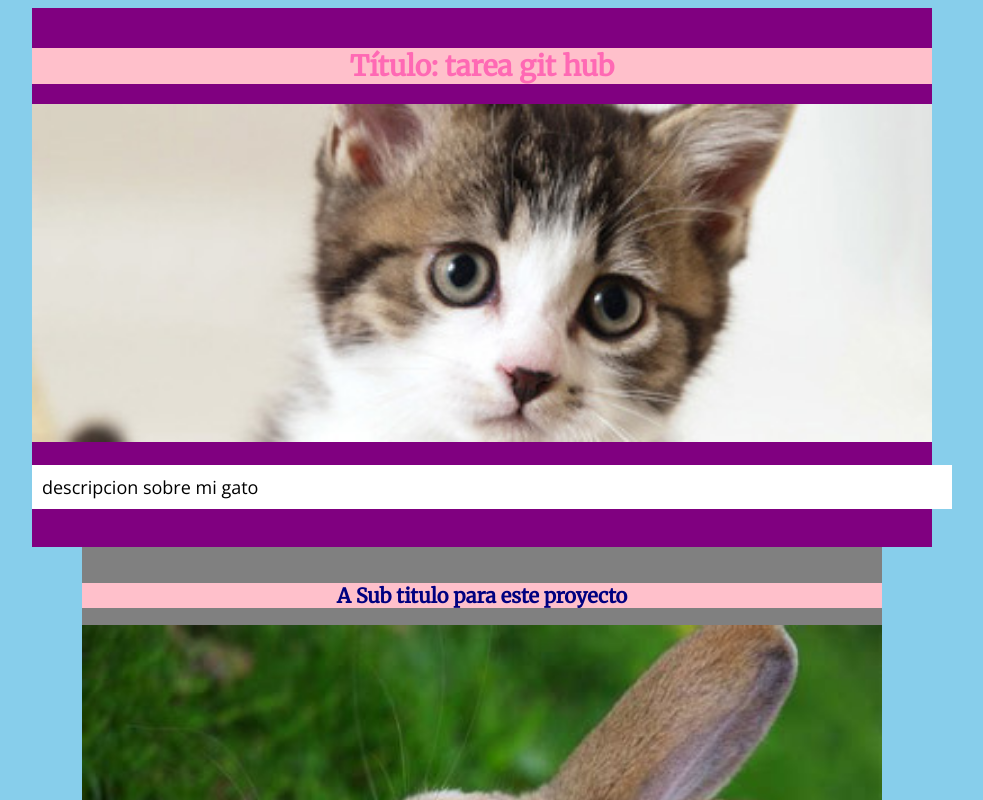
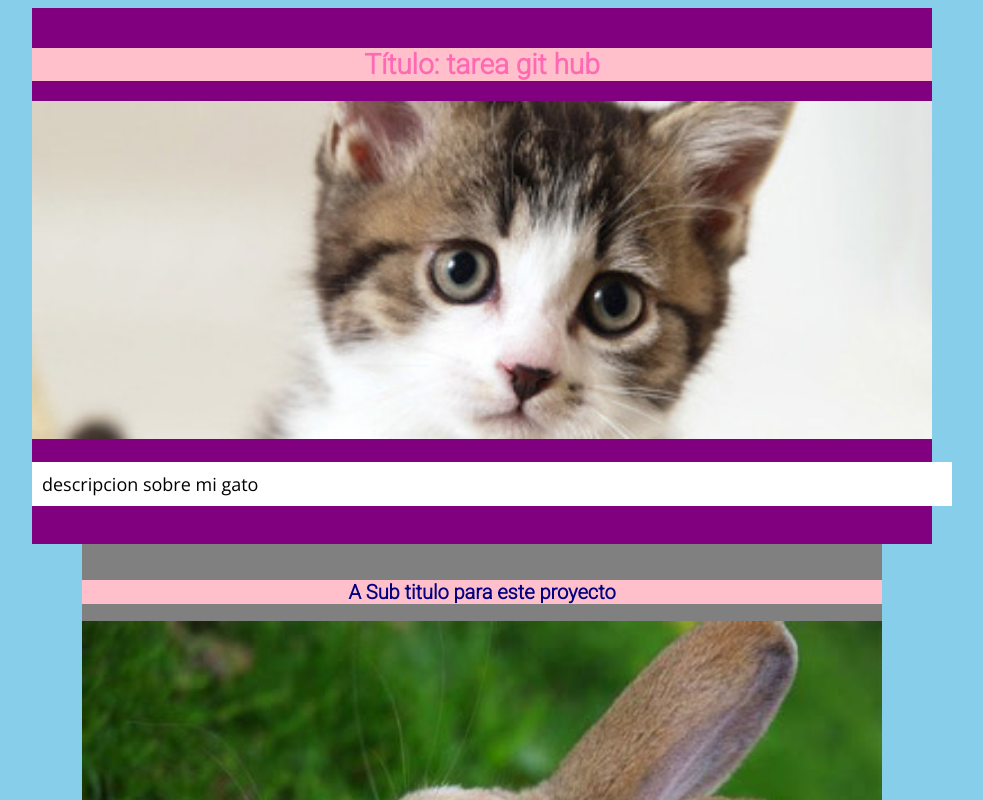
Before and after one commit to alvcarlop/m02-g13, a plain HTML site: page index.html in a window 1280 px wide. Shown: the top 800 px of the page, without its empty margins (158-1141 px from the left). Drawn offline with nearby package versions, Linux system fonts and the light colour scheme.

Commit message:
cambio de tipografia

```diff
--- a/index.html
+++ b/index.html
@@ -10,6 +10,7 @@
 	<link rel="preconnect" href="https://fonts.googleapis.com">
 	<link rel="preconnect" href="https://fonts.gstatic.com" crossorigin>
 	<link href="https://fonts.googleapis.com/css2?family=Merriweather&family=Open+Sans:wght@300&display=swap" rel="stylesheet">
+	<link href="https://fonts.googleapis.com/css2?family=Roboto:wght@300&display=swap" rel="stylesheet">
 
 </head>
 
--- a/style.css
+++ b/style.css
@@ -41,19 +41,19 @@
 	font-size: 28px;
 	color: hotpink;
 	text-align: center;
-	font-family: 'Merriweather', serif;
+	font-family: 'Roboto', sans-serif;
 	}
 
 h2 {/* selecciona el header o titulo 3 y lo pinta */
 	background: pink;
 	font-size: 20px;
 	color: navy;
-	font-family: 'Merriweather', serif;
+	font-family: 'Roboto', sans-serif;
 	text-align: center;
 	}
 
 h3 {
-	font-family: 'Merriweather', serif;
+	font-family: 'Roboto', sans-serif;
 }
 
 p {/* selecciona el parrafo y lo pinta */
```
